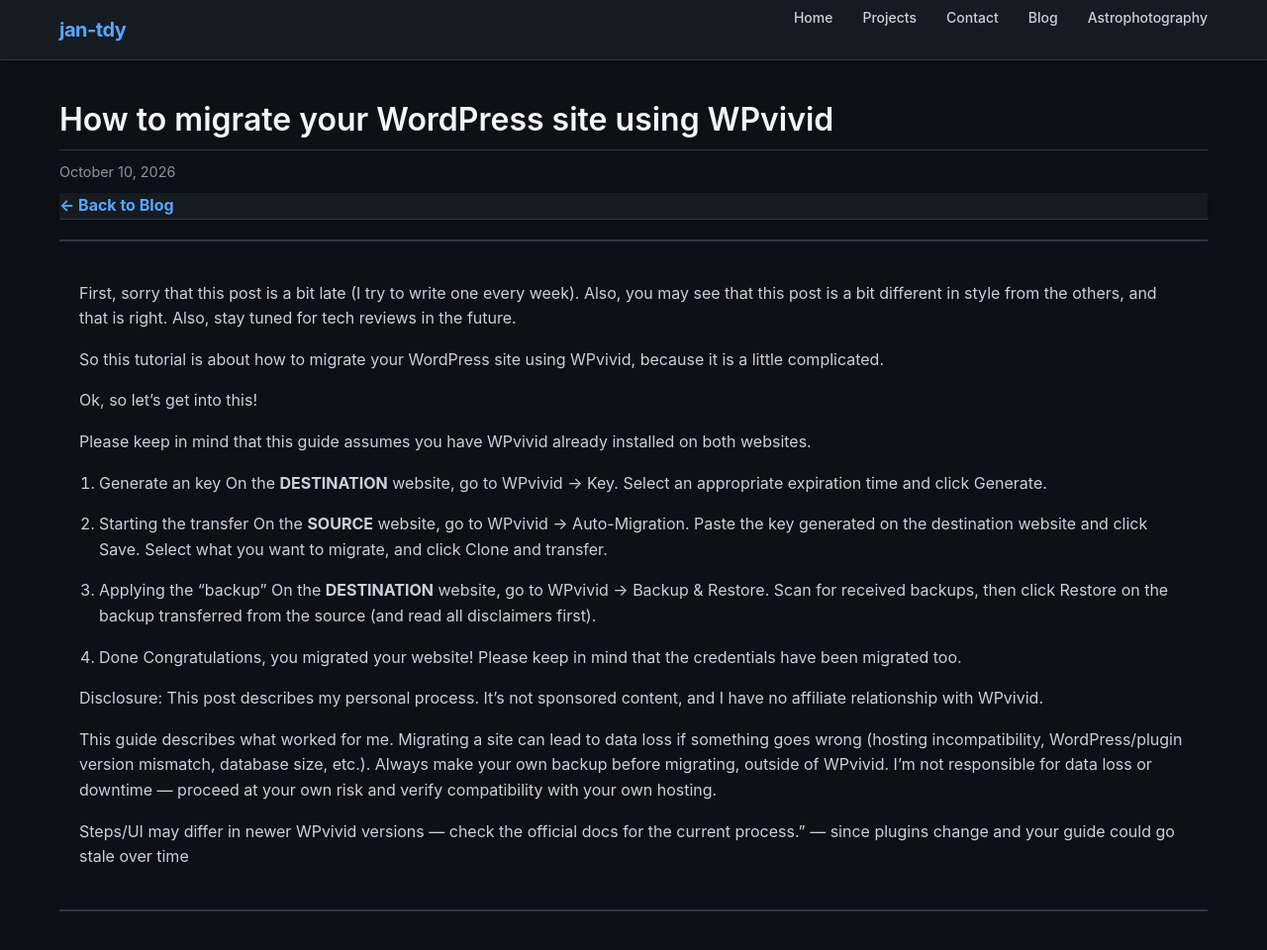
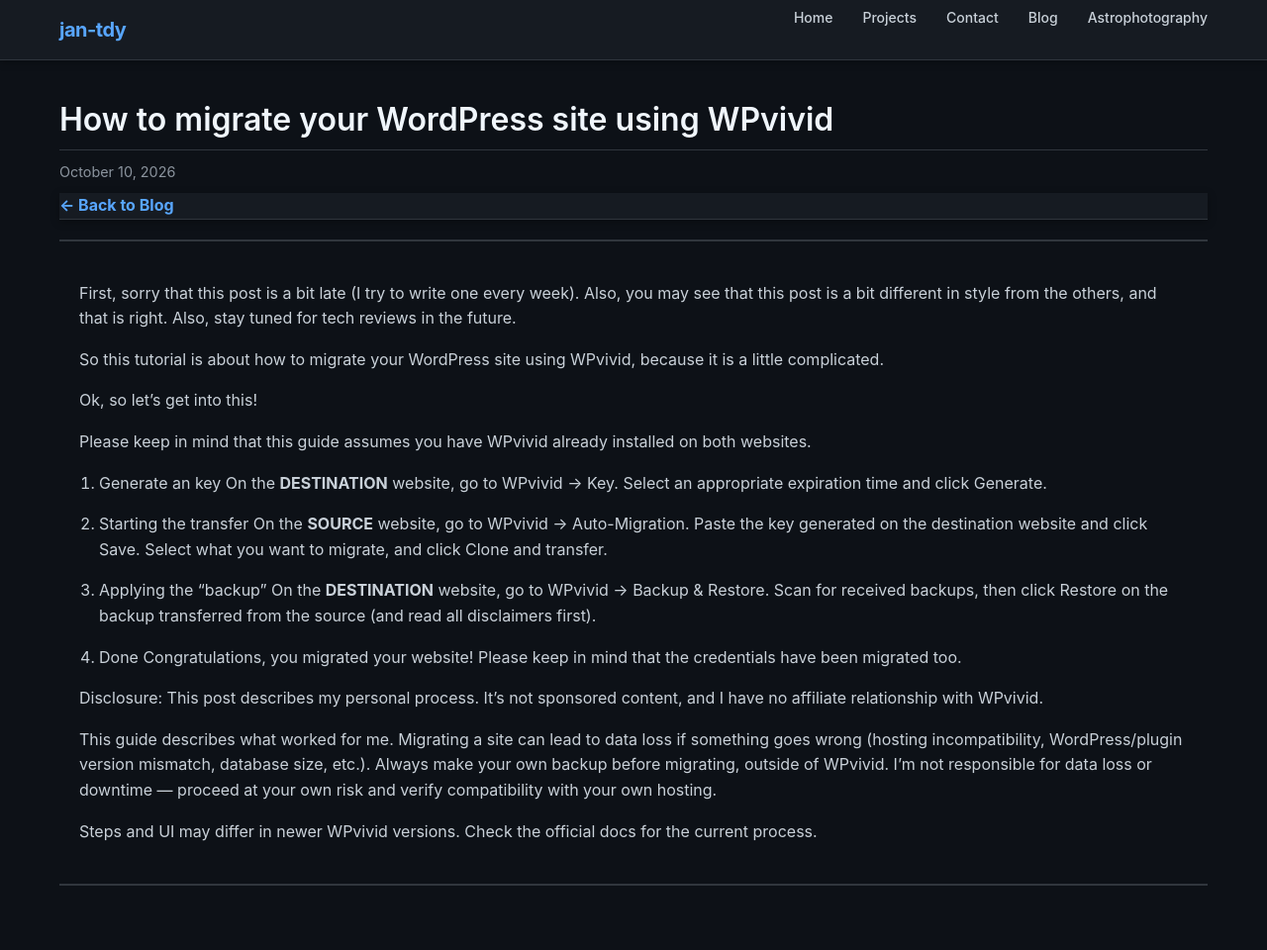
Before and after one commit to jan-tdy/jan-tdy, a Jekyll site: the page built from docs/_posts/2026-10-10-how-to-migrate-your-wordpress-site.md, in a window 1280 px wide and 991 px high. Shown: the top 960 px of the window at 99% size. Built offline with Jekyll 4.4.1, drawn with Linux system fonts in a browser that asks for light colours; comment, search, counter and statistics services are not loaded.

Commit message:
Apply suggestion from @coderabbitai[bot]
Co-authored-by: coderabbitai[bot] <136622811+coderabbitai[bot]@users.noreply.github.com>

```diff
--- a/docs/_posts/2026-10-10-how-to-migrate-your-wordpress-site.md
+++ b/docs/_posts/2026-10-10-how-to-migrate-your-wordpress-site.md
@@ -33,4 +33,4 @@
 
 This guide describes what worked for me. Migrating a site can lead to data loss if something goes wrong (hosting incompatibility, WordPress/plugin version mismatch, database size, etc.). Always make your own backup before migrating, outside of WPvivid. I'm not responsible for data loss or downtime — proceed at your own risk and verify compatibility with your own hosting.
 
-Steps/UI may differ in newer WPvivid versions — check the official docs for the current process." — since plugins change and your guide could go stale over time
+Steps and UI may differ in newer WPvivid versions. Check the official docs for the current process.
```
